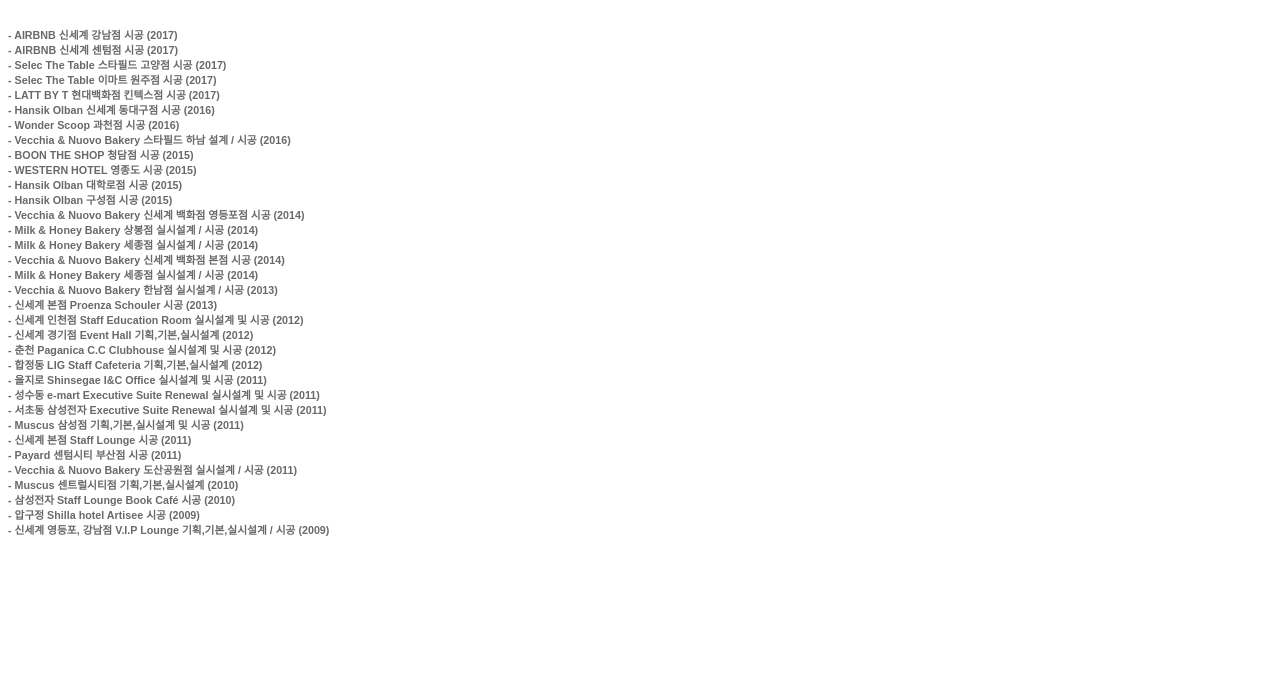
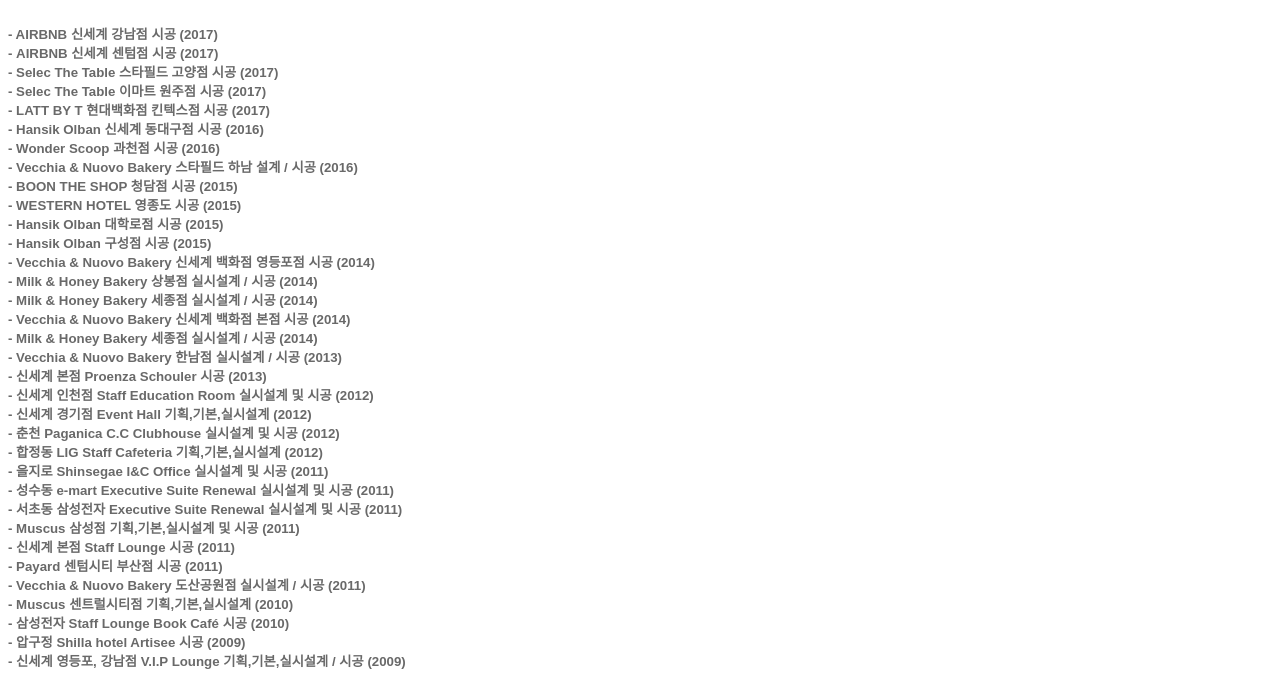
Before and after one commit to architecture-interior/AI, a plain HTML site: page 3.html in a window 1280 px wide. Shown: the part 1365-2057 px from the top of the page. Before the commit the page ends 1927 px from the top, so only its background shows below. Drawn offline with Linux system fonts and the light colour scheme.

Commit message:
Add files via upload

```diff
--- a/3.html
+++ b/3.html
@@ -19,7 +19,7 @@
      font-family: sans-serif;
    }
 
-   h6 {
+   h5 {
 
      color: #696969;
      font-family: sans-serif;
@@ -34,7 +34,7 @@
   <img src="https://source.unsplash.com/collection/1575474" width="100%">
 
 <p>
-         <h6>
+         <h5>
          - AIRBNB 신세계 강남점 시공 (2017)<br>
          - AIRBNB 신세계 센텀점 시공 (2017)<br>
          - Selec The Table 스타필드 고양점 시공 (2017)<br>
@@ -69,6 +69,6 @@
          - 삼성전자 Staff Lounge Book Café 시공 (2010)<br>
          - 압구정 Shilla hotel Artisee 시공 (2009)<br>
          - 신세계 영등포, 강남점 V.I.P Lounge 기획,기본,실시설계 / 시공 (2009)<br>
-        </h6>
+       </h5>
 
 </p>
```
